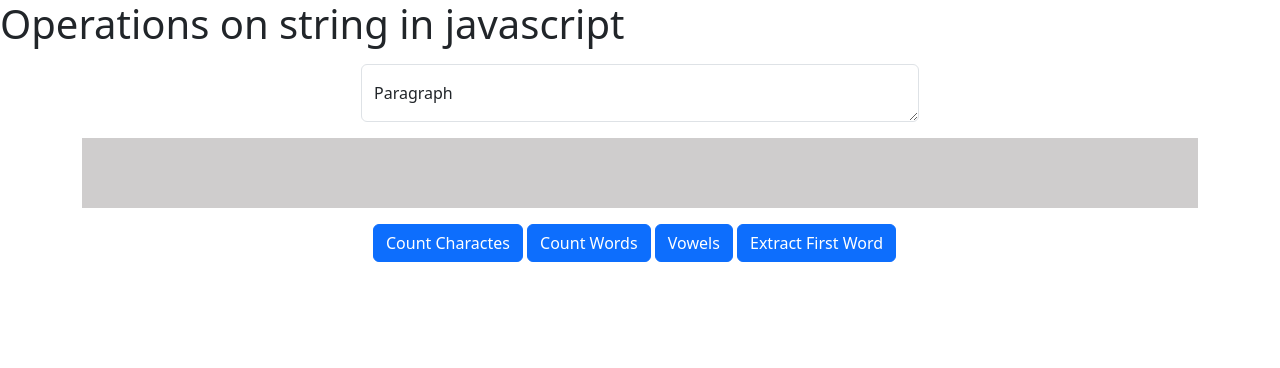
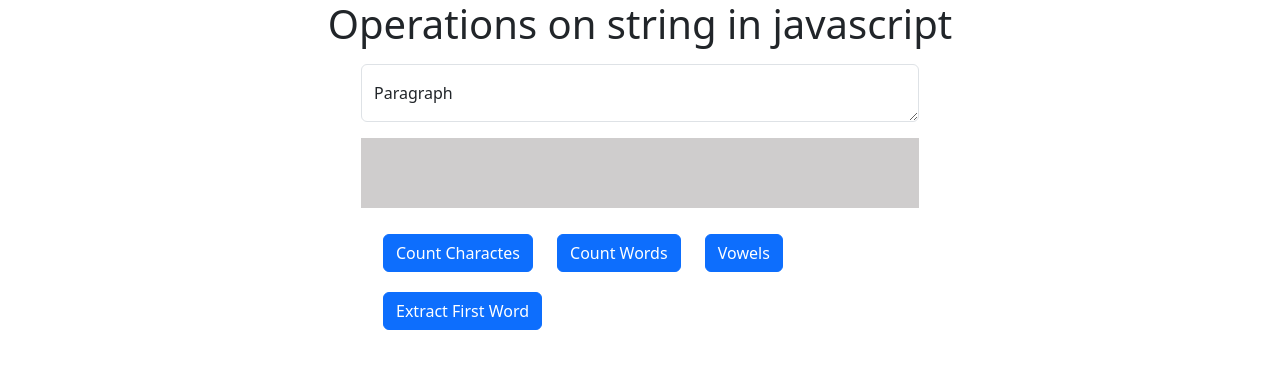
Before and after one commit to renuka-deshmukh/String-Operations, a plain HTML site: page index.html in a window 1280 px wide. Drawn offline with nearby package versions, Linux system fonts and the light colour scheme.

Commit message:
String with function

```diff
--- a/index.html
+++ b/index.html
@@ -19,7 +19,7 @@
     </header>
     <main>
 
-        <h1 class="text-content">Operations on string in javascript </h1>
+        <h1 class="text-center">Operations on string in javascript </h1>
 
         <div class="container mt-3">
             <div class="form-floating w-50 m-auto">
@@ -27,13 +27,13 @@
                 <label for="inputPara">Paragraph</label>
             </div>
 
-            <div class="mt-3 customResult" id="Result" style=""></div>
+            <div class="mt-3 customResult d-flex justify-content-center align-items-center w-50 m-auto" id="Result"></div>
 
             <div class="container w-50 mt-3">
-                <button onclick="countCharacters()" class="btn btn-primary"> Count Charactes</button>
-                <button onclick="countWords()" class="btn btn-primary">Count Words</button>
-                <button onclick="Vowels()" class="btn btn-primary">Vowels</button>
-                <button onclick="ExtractFirstWord()" class="btn btn-primary">Extract First Word</button>
+                <button onclick="countCharacters()" class="btn btn-primary" style="margin: 10px;" > Count Charactes</button>
+                <button onclick="countWords()" class="btn btn-primary" style="margin: 10px;">Count Words</button>
+                <button onclick="Vowels()" class="btn btn-primary" style="margin: 10px;">Vowels</button>
+                <button onclick="ExtractFirstWord()" class="btn btn-primary" style="margin: 10px;">Extract First Word</button>
 
             </div>
 
```
Also changed, not shown: styles.css (line endings or trailing spaces).
